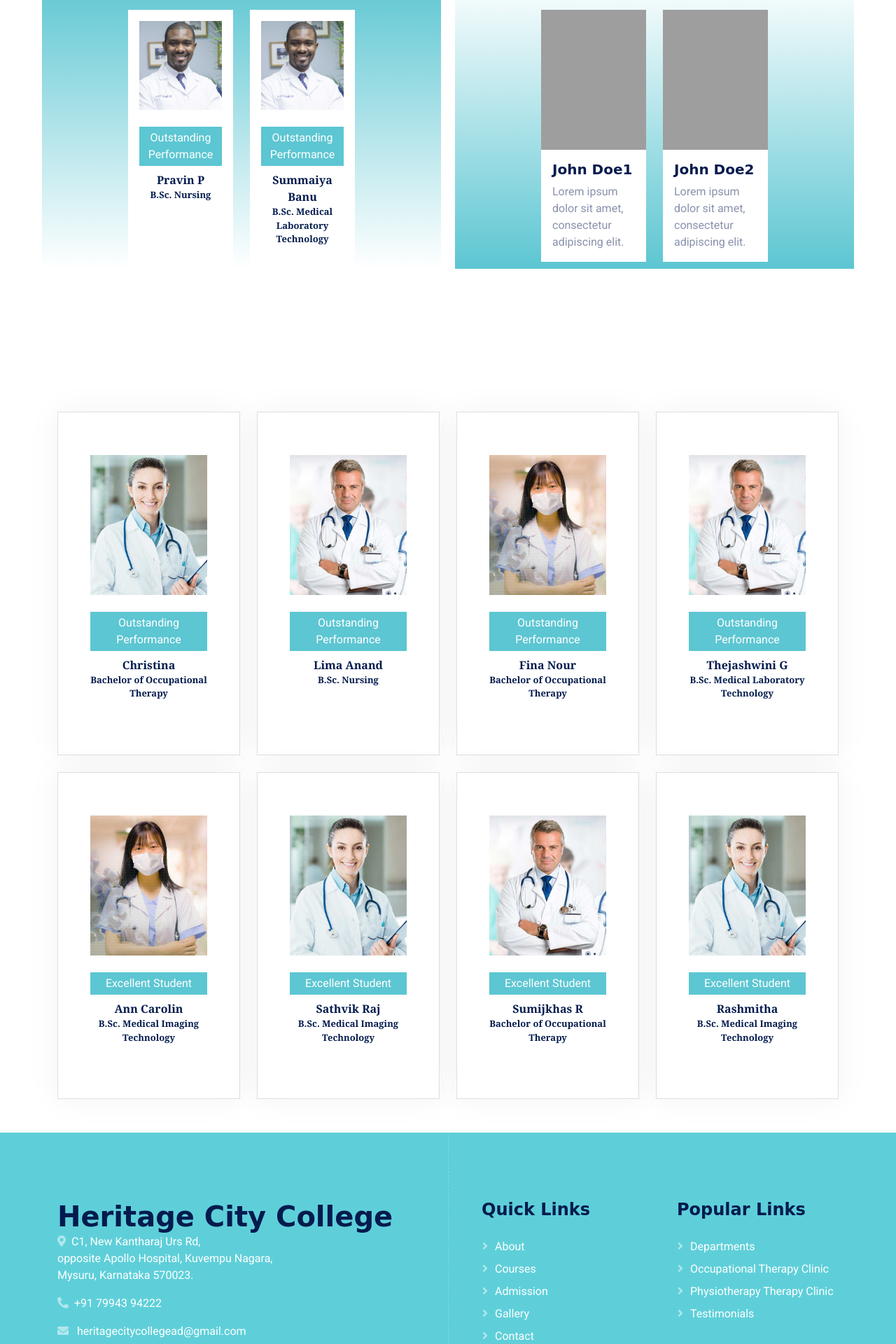
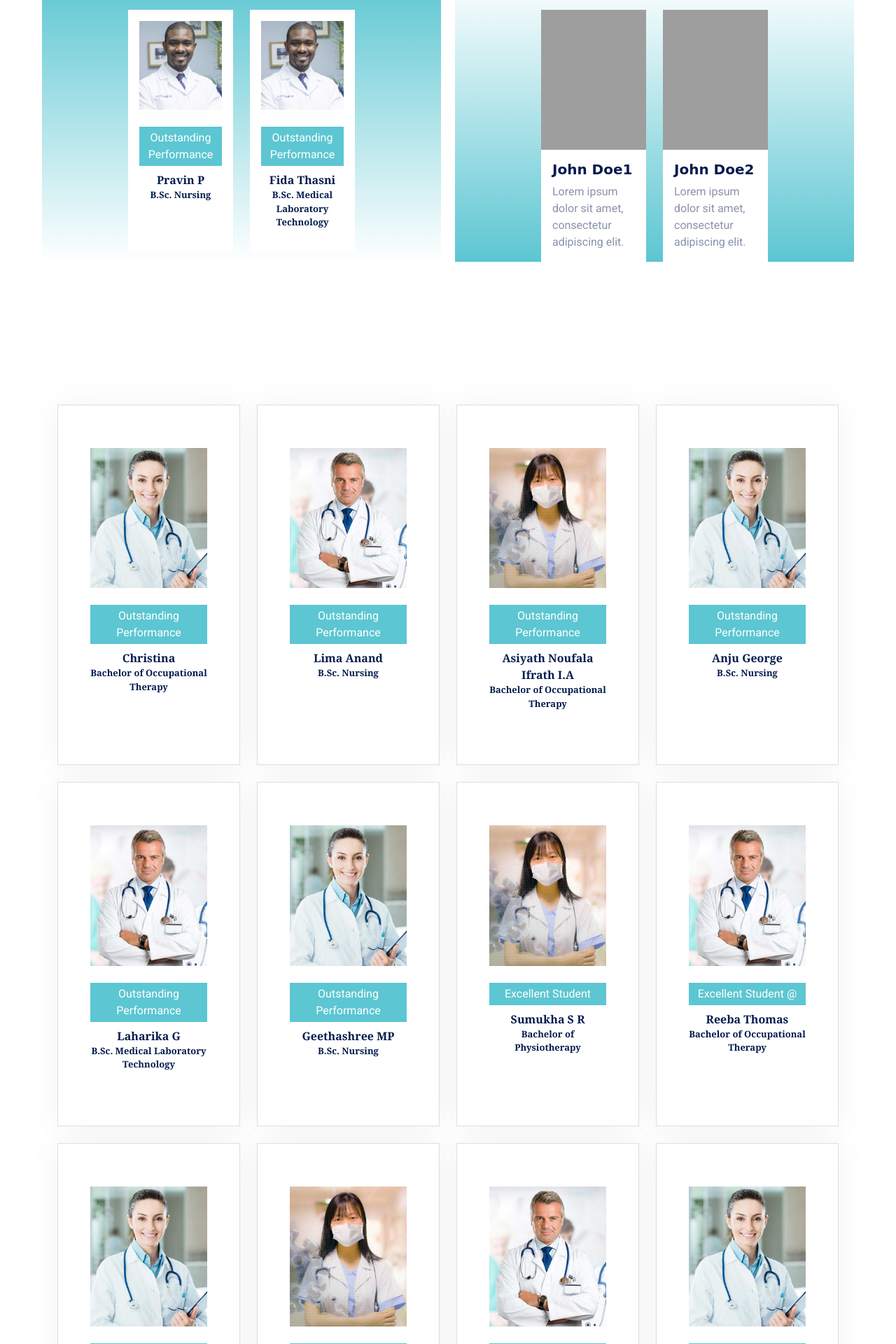
Before and after one commit to Hafis-jafoor/heritage-city-college-django, a Django app: page /testimonials/ in a window 1280 px wide. Shown: the part 588-2508 px from the top of the page at 70% size. Run offline with Django 5.2, Linux system fonts and the light colour scheme; some libraries are stand-ins or nearby versions; some web fonts are replaced; grey boxes are pictures that could not be loaded.

Commit message:
04/03/2024

```diff
--- a/heritage_city_college/templates/testimonials.html
+++ b/heritage_city_college/templates/testimonials.html
@@ -39,7 +39,7 @@
                                     <div class="card-body text-center">
                                         <img src="{% static 'img/team-1.jpg' %}" class="img-fluid mb-4" alt="Pathology Testing">
                                         <p class="mb-2 p-1" style="color: white; left: 0; width: 100%; background:#5CC6D2;">Outstanding Performance</p>
-                                        <p class="text-dark mb-0" style="font-family: Cambria, Cochin, Georgia, Times, 'Times New Roman', serif; font-weight: bold;">Summaiya Banu</p>
+                                        <p class="text-dark mb-0" style="font-family: Cambria, Cochin, Georgia, Times, 'Times New Roman', serif; font-weight: bold;">Fida Thasni</p>
                                         <p class="text-dark mt-0" style="font-family: Cambria, Cochin, Georgia, Times, 'Times New Roman', serif; font-weight: bold; font-size: 13px;"> B.Sc. Medical Laboratory Technology
                                         </p>
                                     </div>
@@ -58,9 +58,9 @@
                                 <div class="card border-0">
                                     <div class="card-body text-center">
                                         <img src="{% static 'img/team-1.jpg' %}" class="img-fluid mb-4" alt="Pathology Testing">
-                                        <p class="mb-2 p-1" style="color: white; left: 0; width: 100%; background:#5CC6D2;">Outstanding Performance</p>
-                                        <p class="text-dark mb-0" style="font-family: Cambria, Cochin, Georgia, Times, 'Times New Roman', serif; font-weight: bold;">Deepu K</p>
-                                        <p class="text-dark mt-0" style="font-family: Cambria, Cochin, Georgia, Times, 'Times New Roman', serif; font-weight: bold; font-size: 13px;"> B.Sc. Nursing
+                                        <p class="mb-2 p-1" style="color: white; left: 0; width: 100%; background:#5CC6D2;">Excellent Student</p>
+                                        <p class="text-dark mb-0" style="font-family: Cambria, Cochin, Georgia, Times, 'Times New Roman', serif; font-weight: bold;">Nazneen</p>
+                                        <p class="text-dark mt-0" style="font-family: Cambria, Cochin, Georgia, Times, 'Times New Roman', serif; font-weight: bold; font-size: 13px;">Bachelor of Physiotherapy
                                         </p>
                                     </div>
                                 </div>
@@ -70,7 +70,7 @@
                                     <div class="card-body text-center">
                                         <img src="{% static 'img/team-1.jpg' %}" class="img-fluid mb-4" alt="Pathology Testing">
                                         <p class="mb-2 p-1" style="color: white; left: 0; width: 100%; background:#5CC6D2;">Outstanding Performance</p>
-                                        <p class="text-dark mb-0" style="font-family: Cambria, Cochin, Georgia, Times, 'Times New Roman', serif; font-weight: bold;">Asiyath Noufala Ifrath I.A</p>
+                                        <p class="text-dark mb-0" style="font-family: Cambria, Cochin, Georgia, Times, 'Times New Roman', serif; font-weight: bold;">Amna Salim</p>
                                         <p class="text-dark mt-0" style="font-family: Cambria, Cochin, Georgia, Times, 'Times New Roman', serif; font-weight: bold; font-size: 13px;">Bachelor of Occupational Therapy</p>
                                     </div>
                                 </div>
@@ -198,7 +198,7 @@
                     <div class="card-body">
                         <img src="{% static 'img/team-4.jpg' %}" class="img-fluid mb-4" alt="Biochemistry Tests">
                         <p class="mb-2 p-1 text-center" style="color: white; left: 0; width: 100%; background:#5CC6D2;">Outstanding Performance</p>
-                        <p class="text-dark mb-0 text-center" style="font-family: Cambria, Cochin, Georgia, Times, 'Times New Roman', serif; font-weight: bold;">Fina Nour</p>
+                        <p class="text-dark mb-0 text-center" style="font-family: Cambria, Cochin, Georgia, Times, 'Times New Roman', serif; font-weight: bold;">Asiyath Noufala Ifrath I.A</p>
                         <p class="text-dark mt-0 text-center" style="font-family: Cambria, Cochin, Georgia, Times, 'Times New Roman', serif; font-weight: bold; font-size: 13px;">Bachelor of Occupational Therapy
                         </p>
                     </div>
@@ -207,24 +207,24 @@
             <div class="col-lg-3 col-md-6 wow fadeInUp" data-wow-delay="0.7s">
                 <div class="card service-item">
                     <div class="card-body">
-                        <img src="{% static 'img/team-3.jpg' %}" class="img-fluid mb-4" alt="Histopatology Tests">
+                        <img src="{% static 'img/team-2.jpg' %}" class="img-fluid mb-4" alt="Biochemistry Tests">
                         <p class="mb-2 p-1 text-center" style="color: white; left: 0; width: 100%; background:#5CC6D2;">Outstanding Performance</p>
-                        <p class="text-dark mb-0 text-center" style="font-family: Cambria, Cochin, Georgia, Times, 'Times New Roman', serif; font-weight: bold;">Thejashwini G</p>
-                        <p class="text-dark mt-0 text-center" style="font-family: Cambria, Cochin, Georgia, Times, 'Times New Roman', serif; font-weight: bold; font-size: 13px;"> B.Sc. Medical Laboratory Technology
+                        <p class="text-dark mb-0 text-center" style="font-family: Cambria, Cochin, Georgia, Times, 'Times New Roman', serif; font-weight: bold;">Anju George </p>
+                        <p class="text-dark mt-0 text-center" style="font-family: Cambria, Cochin, Georgia, Times, 'Times New Roman', serif; font-weight: bold; font-size: 13px;"> B.Sc. Nursing
                         </p>
-
                     </div>
                 </div>
             </div>
         </div>
         <div class="row g-4 mt-0">
-            <div class="col-lg-3 col-md-6 wow fadeInUp" data-wow-delay="0.1s">
+            <div class="col-lg-3 col-md-6 wow fadeInUp" data-wow-delay="0.7s">
                 <div class="card service-item">
                     <div class="card-body">
-                        <img src="{% static 'img/team-4.jpg' %}" class="img-fluid mb-4" alt="Histopatology Tests">
-                        <p class="mb-2 p-1 text-center" style="color: white; left: 0; width: 100%; background:#5CC6D2;">Excellent Student</p>
-                        <p class="text-dark mb-0 text-center" style="font-family: Cambria, Cochin, Georgia, Times, 'Times New Roman', serif; font-weight: bold;">Ann Carolin</p>
-                        <p class="text-dark mt-0 text-center" style="font-family: Cambria, Cochin, Georgia, Times, 'Times New Roman', serif; font-weight: bold; font-size: 13px;">B.Sc. Medical Imaging Technology</p>
+                        <img src="{% static 'img/team-3.jpg' %}" class="img-fluid mb-4" alt="Histopatology Tests">
+                        <p class="mb-2 p-1 text-center" style="color: white; left: 0; width: 100%; background:#5CC6D2;">Outstanding Performance</p>
+                        <p class="text-dark mb-0 text-center" style="font-family: Cambria, Cochin, Georgia, Times, 'Times New Roman', serif; font-weight: bold;">Laharika G</p>
+                        <p class="text-dark mt-0 text-center" style="font-family: Cambria, Cochin, Georgia, Times, 'Times New Roman', serif; font-weight: bold; font-size: 13px;"> B.Sc. Medical Laboratory Technology
+                        </p>
 
                     </div>
                 </div>
@@ -233,10 +233,21 @@
                 <div class="card service-item">
                     <div class="card-body">
                         <img src="{% static 'img/team-2.jpg' %}" class="img-fluid mb-4" alt="Urine Tests">
+                        <p class="mb-2 p-1 text-center" style="color: white; left: 0; width: 100%; background:#5CC6D2;">Outstanding Performance</p>
+                        <p class="text-dark mb-0 text-center" style="font-family: Cambria, Cochin, Georgia, Times, 'Times New Roman', serif; font-weight: bold;">Geethashree MP</p>
+                        <p class="text-dark mt-0 text-center" style="font-family: Cambria, Cochin, Georgia, Times, 'Times New Roman', serif; font-weight: bold; font-size: 13px;">B.Sc. Nursing
+                        </p>
+
+                    </div>
+                </div>
+            </div>
+            <div class="col-lg-3 col-md-6 wow fadeInUp" data-wow-delay="0.1s">
+                <div class="card service-item">
+                    <div class="card-body">
+                        <img src="{% static 'img/team-4.jpg' %}" class="img-fluid mb-4" alt="Histopatology Tests">
                         <p class="mb-2 p-1 text-center" style="color: white; left: 0; width: 100%; background:#5CC6D2;">Excellent Student</p>
-                        <p class="text-dark mb-0 text-center" style="font-family: Cambria, Cochin, Georgia, Times, 'Times New Roman', serif; font-weight: bold;">Sathvik Raj</p>
-                        <p class="text-dark mt-0 text-center" style="font-family: Cambria, Cochin, Georgia, Times, 'Times New Roman', serif; font-weight: bold; font-size: 13px;">B.Sc. Medical Imaging Technology
-                        </p>
+                        <p class="text-dark mb-0 text-center" style="font-family: Cambria, Cochin, Georgia, Times, 'Times New Roman', serif; font-weight: bold;">Sumukha S R</p>
+                        <p class="text-dark mt-0 text-center" style="font-family: Cambria, Cochin, Georgia, Times, 'Times New Roman', serif; font-weight: bold; font-size: 13px;">Bachelor of Physiotherapy</p>
 
                     </div>
                 </div>
@@ -245,7 +256,42 @@
                 <div class="card service-item">
                     <div class="card-body">
                         <img src="{% static 'img/team-3.jpg' %}" class="img-fluid mb-4" alt="Blood Tests">
-                        <p class="mb-2 p-1 text-center" style="color: white; left: 0; width: 100%; background:#5CC6D2;"> Excellent Student</p>
+                        <p class="mb-2 p-1 text-center" style="color: white; left: 0; width: 100%; background:#5CC6D2;"> Excellent Student @</p>
+                        <p class="text-dark mb-0 text-center" style="font-family: Cambria, Cochin, Georgia, Times, 'Times New Roman', serif; font-weight: bold;">Reeba Thomas</p>
+                        <p class="text-dark mt-0 text-center" style="font-family: Cambria, Cochin, Georgia, Times, 'Times New Roman', serif; font-weight: bold; font-size: 13px;">Bachelor of Occupational Therapy</p>
+                    </div>
+                </div>
+            </div>
+        </div>
+        <div class="row g-4 mt-0">
+            <div class="col-lg-3 col-md-6 wow fadeInUp" data-wow-delay="0.3s">
+                <div class="card service-item">
+                    <div class="card-body">
+                        <img src="{% static 'img/team-2.jpg' %}" class="img-fluid mb-4" alt="Urine Tests">
+                        <p class="mb-2 p-1 text-center" style="color: white; left: 0; width: 100%; background:#5CC6D2;">Excellent Student</p>
+                        <p class="text-dark mb-0 text-center" style="font-family: Cambria, Cochin, Georgia, Times, 'Times New Roman', serif; font-weight: bold;">Suhaira P S</p>
+                        <p class="text-dark mt-0 text-center" style="font-family: Cambria, Cochin, Georgia, Times, 'Times New Roman', serif; font-weight: bold; font-size: 13px;">B.Sc. Medical Laboratory Technology
+                        </p>
+
+                    </div>
+                </div>
+            </div>
+            <div class="col-lg-3 col-md-6 wow fadeInUp" data-wow-delay="0.1s">
+                <div class="card service-item">
+                    <div class="card-body">
+                        <img src="{% static 'img/team-4.jpg' %}" class="img-fluid mb-4" alt="Histopatology Tests">
+                        <p class="mb-2 p-1 text-center" style="color: white; left: 0; width: 100%; background:#5CC6D2;">Excellent Student</p>
+                        <p class="text-dark mb-0 text-center" style="font-family: Cambria, Cochin, Georgia, Times, 'Times New Roman', serif; font-weight: bold;">Rida Tayaba</p>
+                        <p class="text-dark mt-0 text-center" style="font-family: Cambria, Cochin, Georgia, Times, 'Times New Roman', serif; font-weight: bold; font-size: 13px;">Bachelor of Physiotherapy</p>
+
+                    </div>
+                </div>
+            </div>
+            <div class="col-lg-3 col-md-6 wow fadeInUp" data-wow-delay="0.5s">
+                <div class="card service-item">
+                    <div class="card-body">
+                        <img src="{% static 'img/team-3.jpg' %}" class="img-fluid mb-4" alt="Blood Tests">
+                        <p class="mb-2 p-1 text-center" style="color: white; left: 0; width: 100%; background:#5CC6D2;"> Excellent Student @</p>
                         <p class="text-dark mb-0 text-center" style="font-family: Cambria, Cochin, Georgia, Times, 'Times New Roman', serif; font-weight: bold;">Sumijkhas R</p>
                         <p class="text-dark mt-0 text-center" style="font-family: Cambria, Cochin, Georgia, Times, 'Times New Roman', serif; font-weight: bold; font-size: 13px;">Bachelor of Occupational Therapy</p>
                     </div>
@@ -255,7 +301,7 @@
                 <div class="card service-item">
                     <div class="card-body">
                         <img src="{% static 'img/team-2.jpg' %}" class="img-fluid mb-4" alt="Biochemistry Tests">
-                        <p class="mb-2 p-1 text-center" style="color: white; left: 0; width: 100%; background:#5CC6D2;">Excellent Student</p>
+                        <p class="mb-2 p-1 text-center" style="color: white; left: 0; width: 100%; background:#5CC6D2;">Excellent Student @</p>
                         <p class="text-dark mb-0 text-center" style="font-family: Cambria, Cochin, Georgia, Times, 'Times New Roman', serif; font-weight: bold;">Rashmitha </p>
                         <p class="text-dark mt-0 text-center" style="font-family: Cambria, Cochin, Georgia, Times, 'Times New Roman', serif; font-weight: bold; font-size: 13px;">B.Sc. Medical Imaging Technology
                         </p>
```
